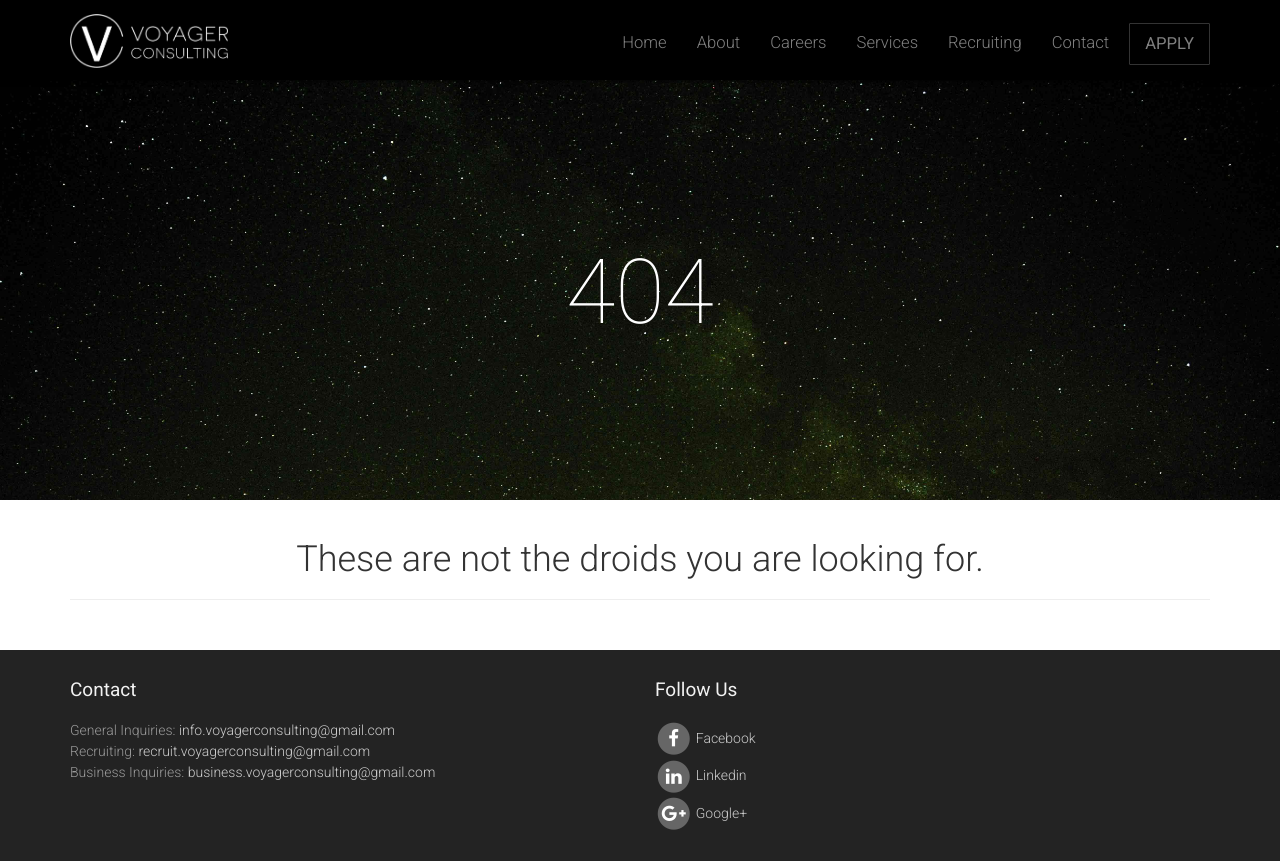
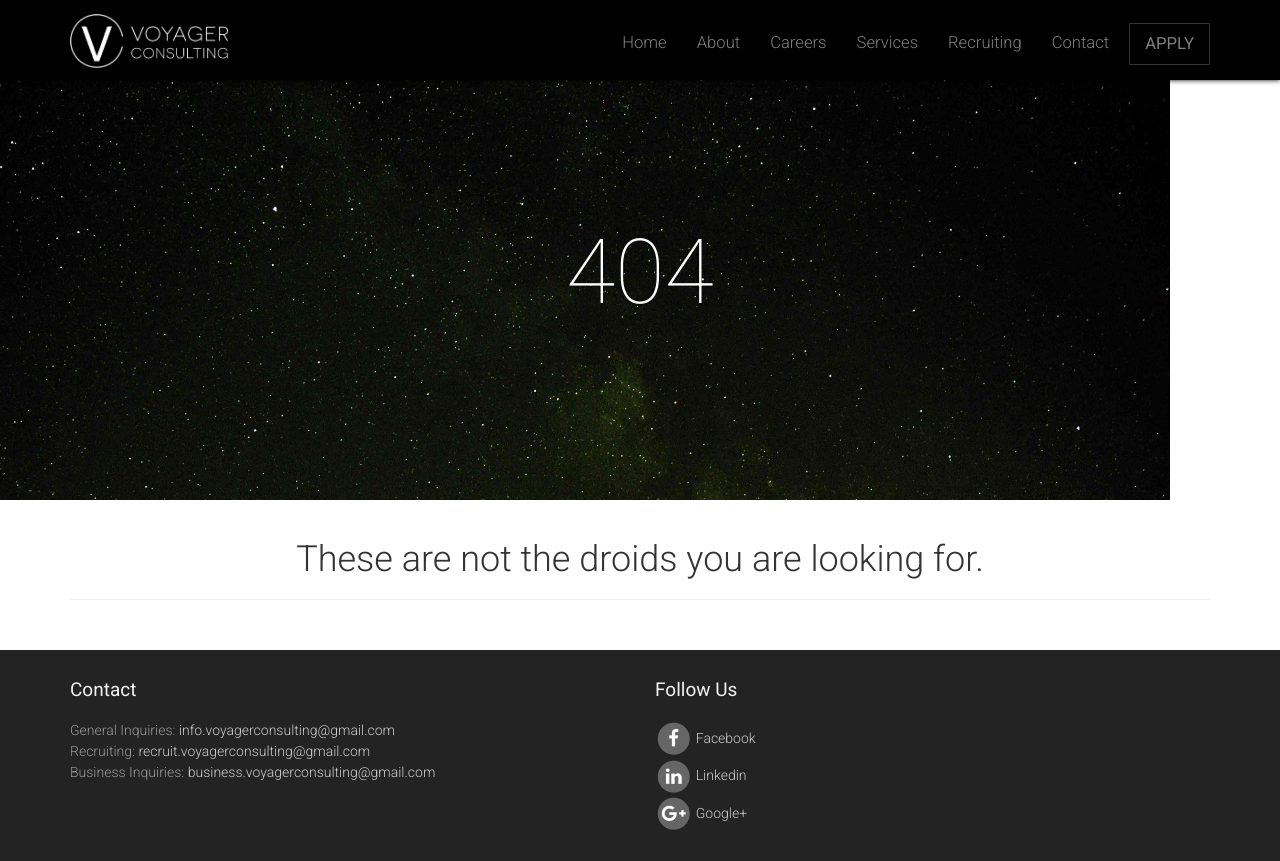
Before and after one commit to mttwng/vc, a PHP site: page /notfound.php in a window 1280 px wide. Shown: the top 861 px of the page. Run offline with PHP 8.4, Linux system fonts and the light colour scheme; some libraries are stand-ins or nearby versions.

Commit message:
parallax for notfound

```diff
--- a/notfound.php
+++ b/notfound.php
@@ -1,12 +1,16 @@
 <?php include 'header.php';?>
 
-	<section class="head head-img" id="notfound" data-type="background">
+
+    <div class="page-header-pic" data-parallax="scroll" data-speed="0.7" data-image-src="assets/images/notfound.jpg">
+    	<h1 class="lead">404</h1>
+    </div>
+<!-- 	<section class="head head-img" id="notfound" data-type="background">
 	    <div class="container">
 				<div class="row">
 					<h1 class="lead">404</h1>
 				</div>
 			</div>
-	</section>
+	</section> -->
 
 	<div class="container">
 
```
